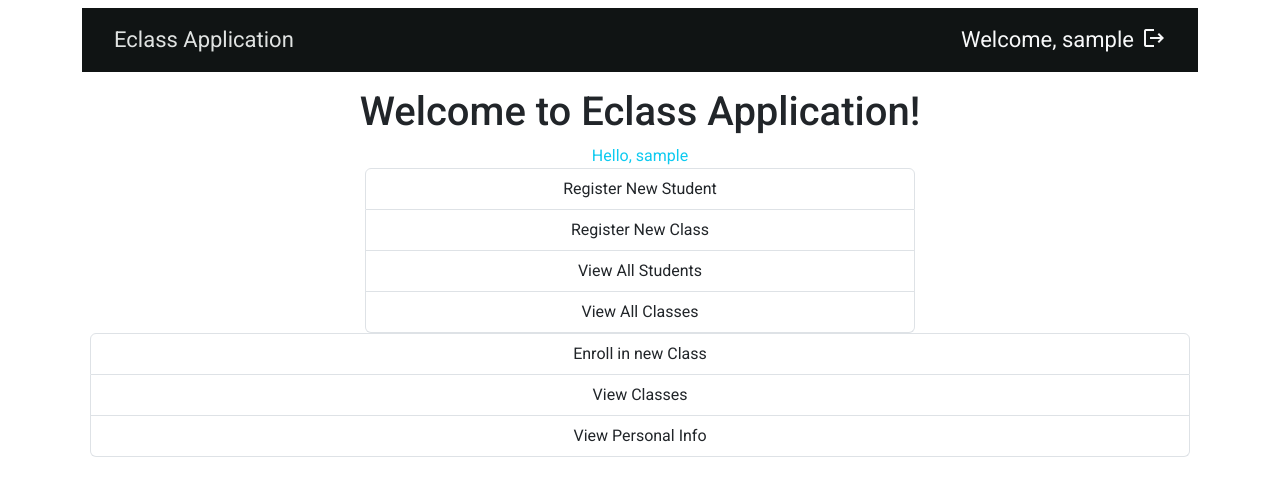
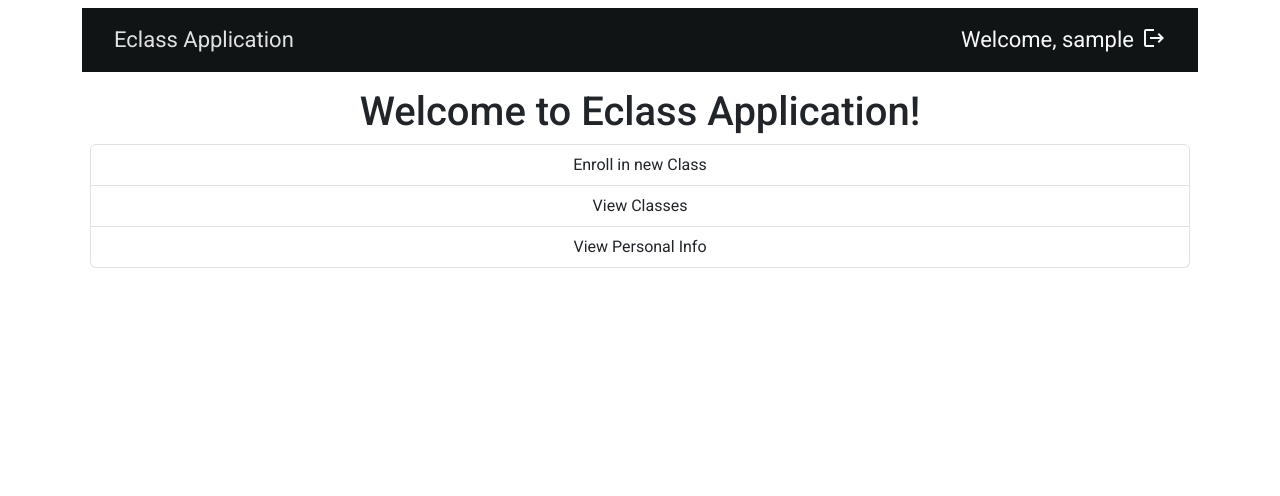
Before and after one commit to despinamos/Coding-Factory-Final-Project, an Angular app in the folder angular-eclass-frontend/: page /#/welcome in a window 1280 px wide. Shown: the top 496 px of the page. Built offline with nearby package versions, Linux system fonts and the light colour scheme; sample sign-in values are in the browser's storage.

Commit message:
feat: added check to see if a user is admin or simple student, and show different menu for each

```diff
--- a/angular-eclass-frontend/src/app/components/welcome/welcome.html
+++ b/angular-eclass-frontend/src/app/components/welcome/welcome.html
@@ -1,12 +1,13 @@
 <div class="text-center">
     <h1>Welcome to Eclass Application!</h1>
-    @if(user()){
+    @if(user() && user().username == "admin"){
         <span class="gap-2 text-info">
       Hello, {{user()?.username}}
     </span>
-    <app-menu-list class="text-nowrap w-25"></app-menu-list>
+    <app-menu-list></app-menu-list>
+  } @else if (user() && user().username != "admin") {
     <app-student-menu></app-student-menu>
-    } @else {
+  } @else {
     <span class="text-info me-3 gap-2">
       Please login to use the platform!
     </span>
```
